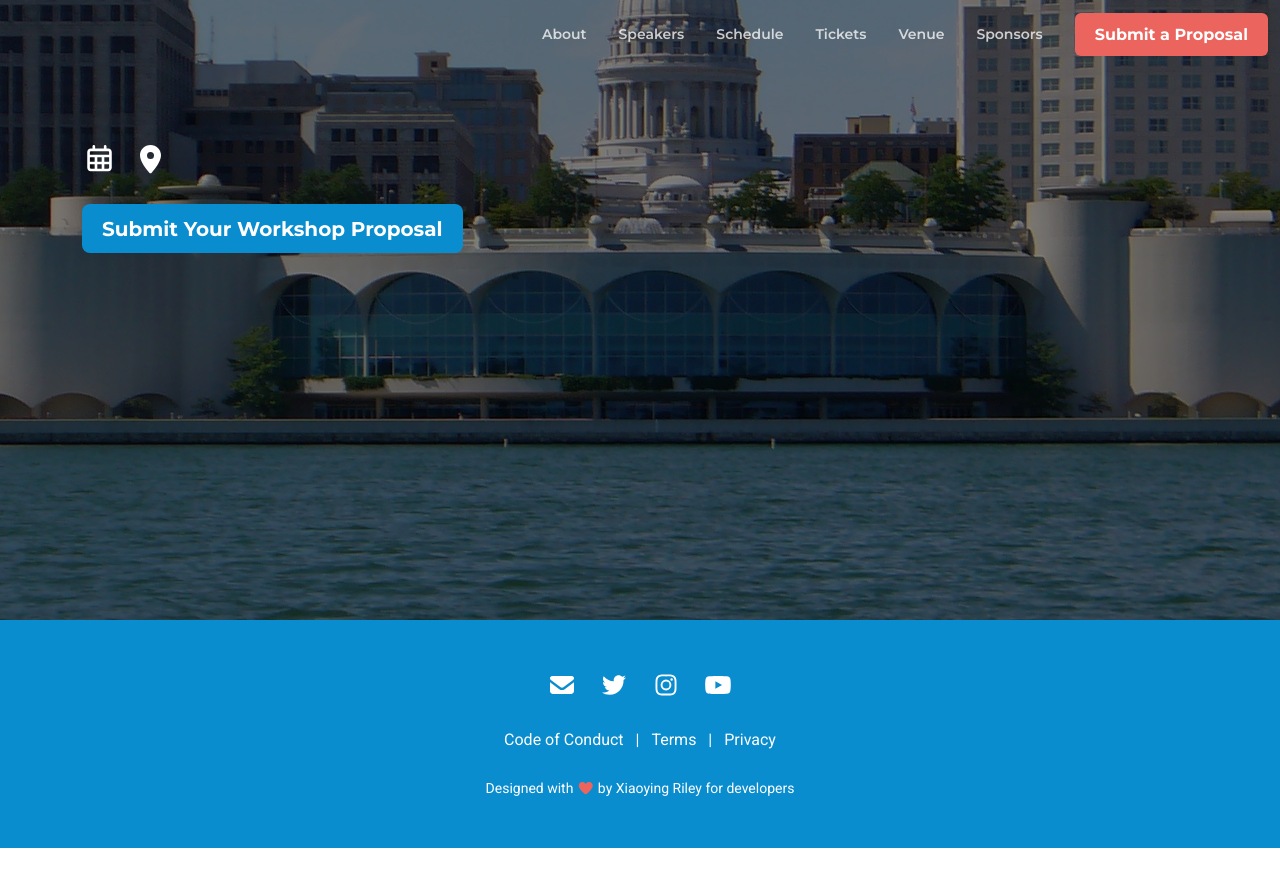
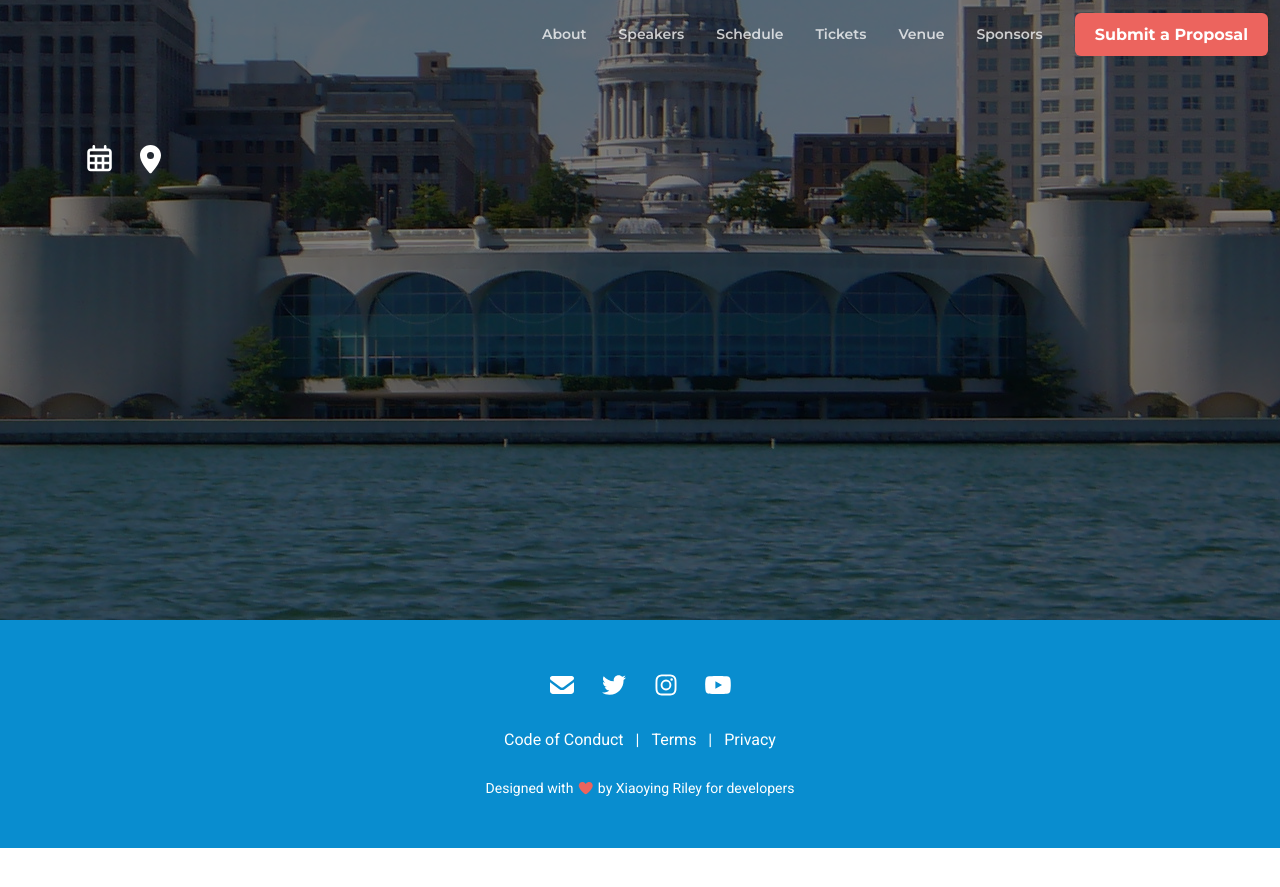
Before and after one commit to evolang2024/evolang2024.github.io, a Jekyll site: the page built from index.md, in a window 1280 px wide. Shown: the top 887 px of the page. Built offline with Jekyll 4.4.1, drawn with Linux system fonts in a browser that asks for light colours; nearby versions of some CDN libraries; our own code applies the rules of GitHub Pages for plain Markdown files; library files that are not in the unit come from our copies.

Commit message:
remove extra buttons

```diff
--- a/_layouts/default.html
+++ b/_layouts/default.html
@@ -71,8 +71,6 @@
                 <h1 class="hero-heading mb-2">{{page.title }}</h1>
                 <div class="hero-meta mb-3"><i class="far fa-calendar-alt me-2"></i>{{ page.date }}<i class="fas fa-map-marker-alt mx-2"></i>{{page.location}}</div>
                 <div class="hero-intro mb-4"></div>
-                <div class="hero-cta"><a class="btn btn-primary btn-lg" href="{PROPOSAL_LINK}" target="_blank">Submit Your Workshop Proposal</a></div>
-
             </div><!--//hero-text-block-->
 		</div><!--//container-->
 
```
